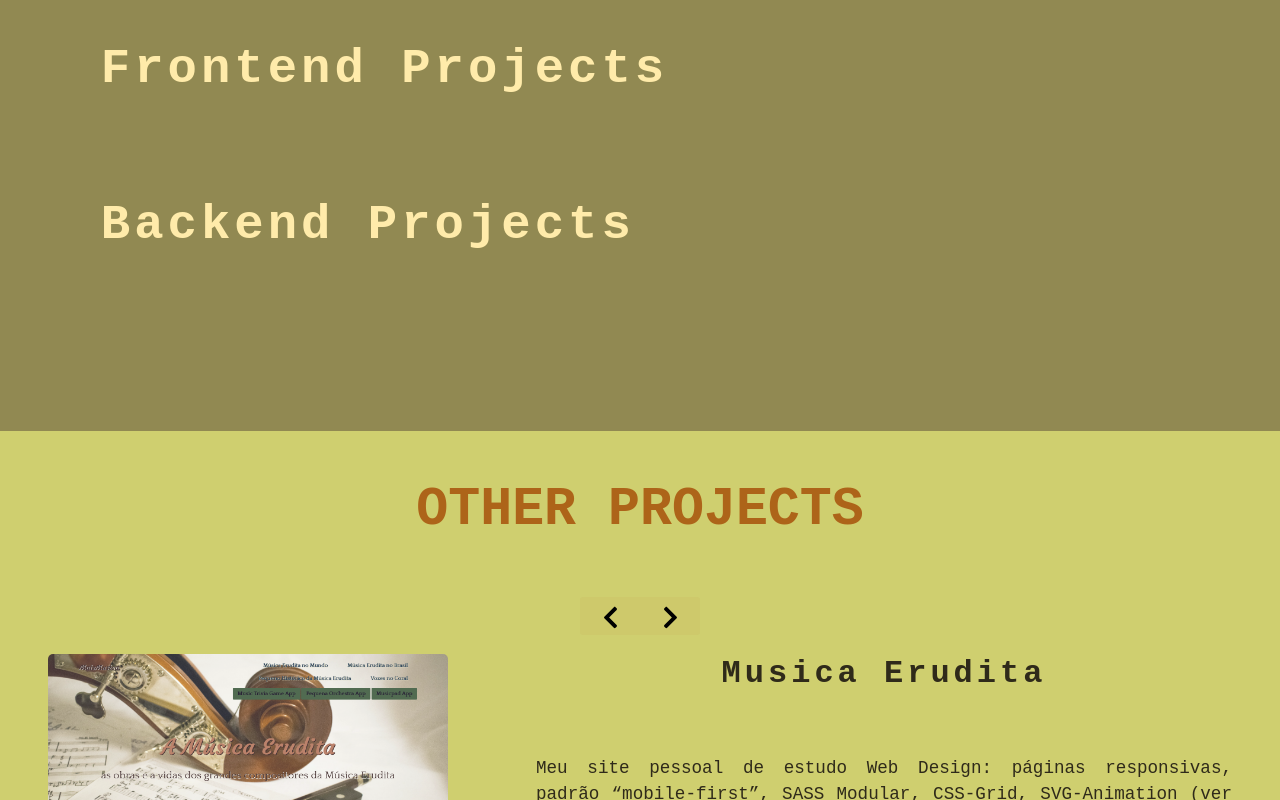
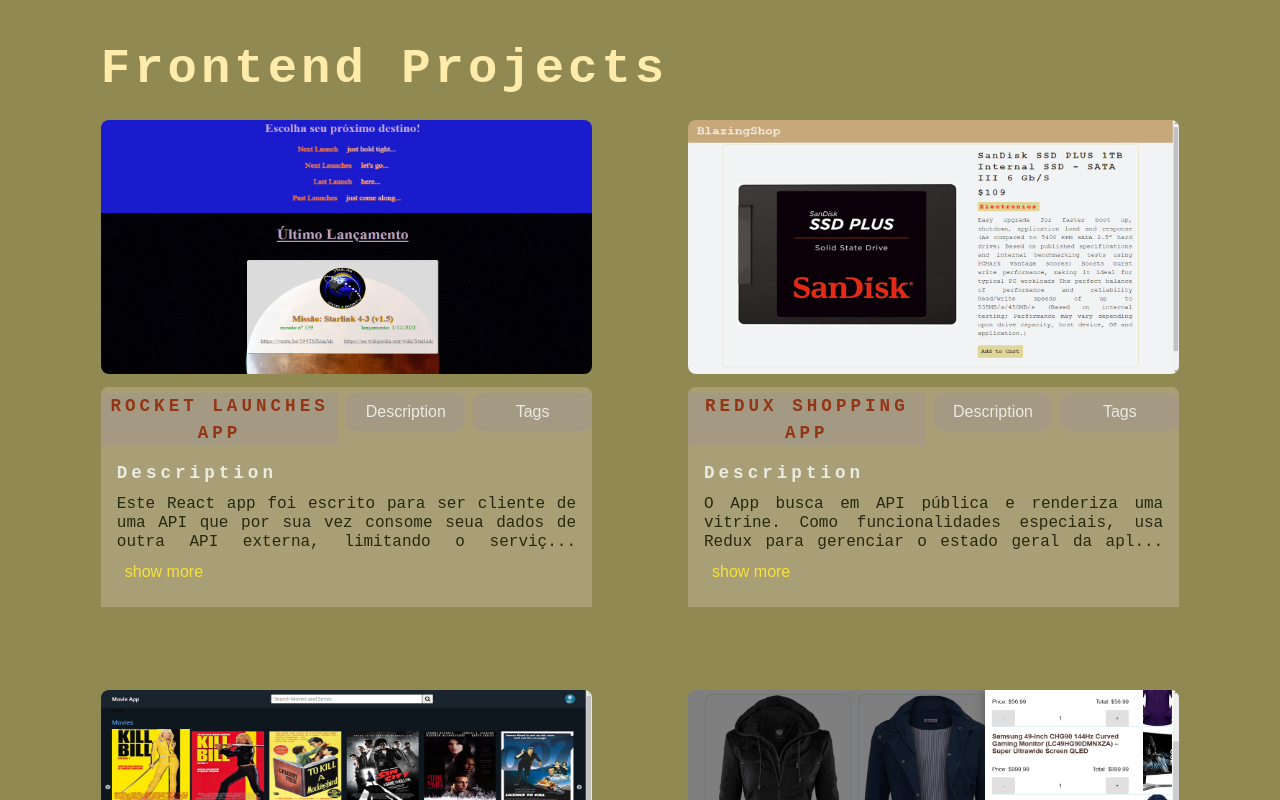
Before and after one commit to ahoymarcus/redux-reactjs-personal-portfolio-webpage, a React (Create React App) app: page / in a window 1280 px wide. Shown: the part 1440-2240 px from the top of the page. Built offline with nearby package versions, Linux system fonts and the light colour scheme.

Commit message:
Importando useSelector nos componentes para buscar no Redux os dados para renderizacao dos elementos.

```diff
--- a/src/App.js
+++ b/src/App.js
@@ -1,4 +1,4 @@
-import { useState } from 'react';
+import React from 'react';
 import { useDispatch } from 'react-redux';
 
 import {
@@ -26,9 +26,6 @@
 
 
 function App() {
-	// const [ otherProjects, setOtherProjects ] = useState([...webdesignProjects, ...vanillaJSProjects]);
-	// console.log(otherProjects);
-
 	const dispatch = useDispatch();
 
 
--- a/src/components/ProjectItem.jsx
+++ b/src/components/ProjectItem.jsx
@@ -1,5 +1,4 @@
 import { useState } from 'react';
-import { useSelector } from 'react-redux';
 
 // styles
 import './ProjectItem.css';
--- a/src/components/ProjectList.jsx
+++ b/src/components/ProjectList.jsx
@@ -12,29 +12,9 @@
 
 
 
-	// const resultFront = frontendProjects.map((project, index) => (
-				// <ProjectItem key={index} type={type} data={project} />
-			// ));
-	// const resultBack = backendProjects.map((project, index) => (
-				 // <ProjectItem key={index} type={type} data={project} />
-			// ));
-
-
-	const renderList = (type) => {
-		if (Object.keys(`${type}Projects`).length === 0) {
-			return <p>Não há projetos</p>;
-		} else if (type === 'frontend') {
-
-			return frontendProjects.map((project, index) => (
-					<ProjectItem key={index} type={type} data={project} />
-				));
-		} else if (type === 'backend') {
-
-			return backendProjects.map((project, index) => (
-				  <ProjectItem key={index} type={type} data={project} />
-				));
-		}
-	};
+	if (Object.keys(`${type}Projects`).length === 0) {
+		return <p>não há projetos disponíveis</p>;
+	}
 
 
 	return (
@@ -45,7 +25,15 @@
 			<h3>{type} projects</h3>
 
 			<div className="projects-container-grid">
-				{renderList}
+				{type === 'frontend' ? (
+					frontendProjects.map((project, index) => {
+						return <ProjectItem key={index} type={type} {...project} />
+					})
+				) : (
+					backendProjects.map((project, index) => {
+						return <ProjectItem key={index} type={type} {...project} />
+					})
+				)}
 			</div>
 		</div>
 	);
```
